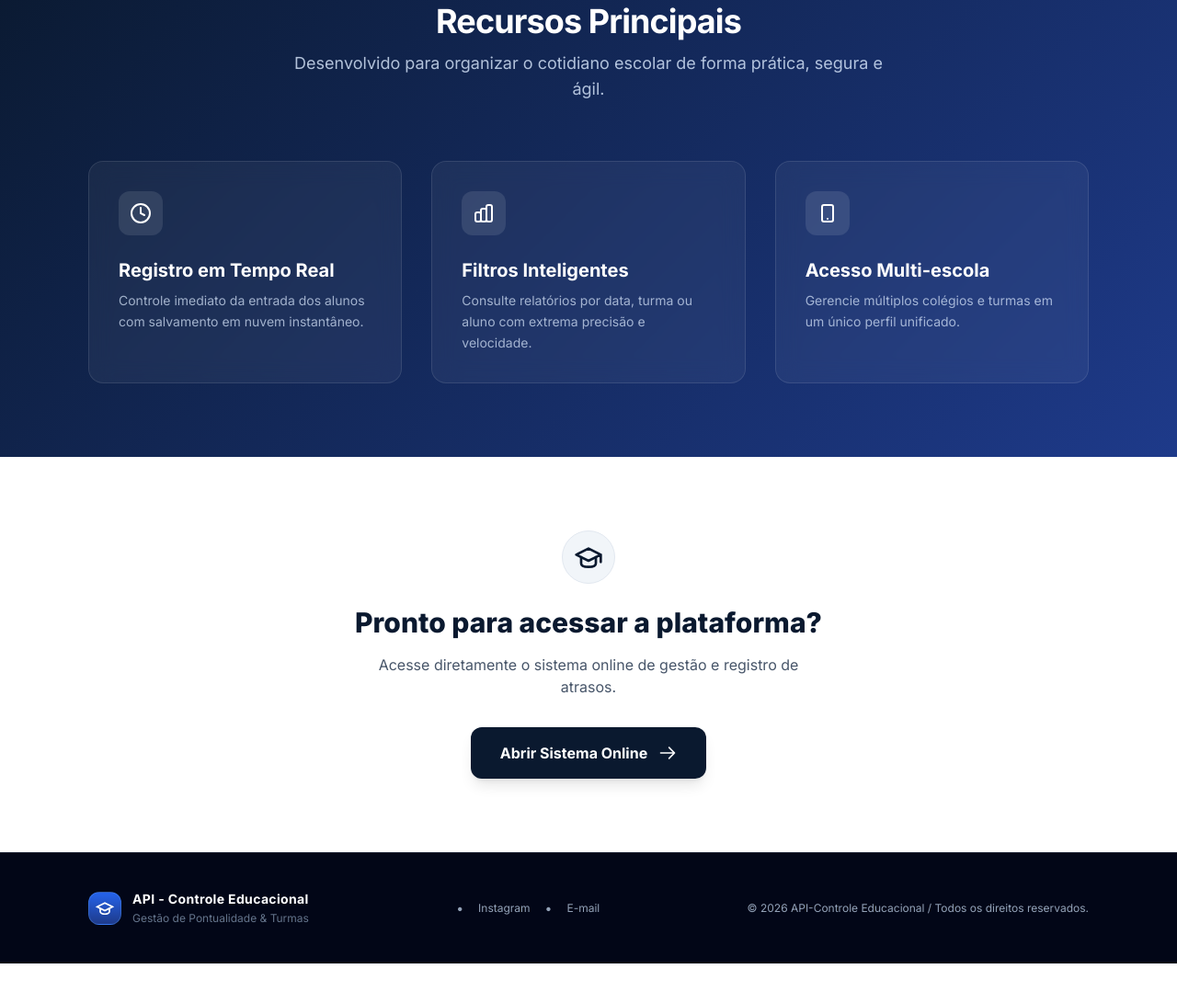
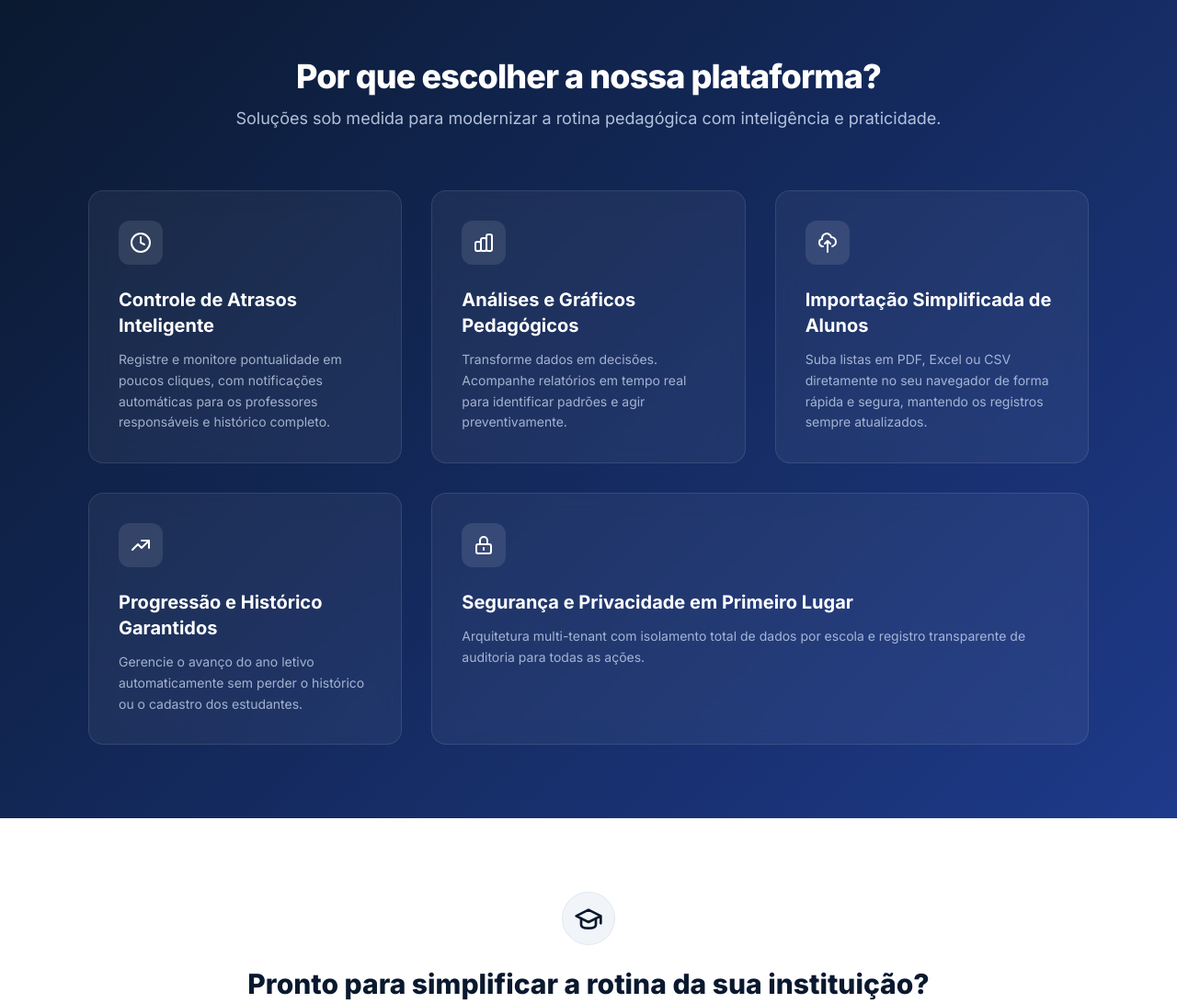
Before and after one commit to DaviLangCavalheiro/API-Controle-Educacional, a plain HTML site: page index.html in a window 1280 px wide. Shown: the part 1178-2269 px from the top of the page at 92% size. Before the commit the page ends 2226 px from the top, so only its background shows below. Drawn offline with nearby package versions, Linux system fonts and the light colour scheme.

Commit message:
Update index.html

```diff
--- a/index.html
+++ b/index.html
@@ -1,4 +1,3 @@
-
 <!DOCTYPE html>
 <html lang="pt-BR">
 <head>
@@ -63,17 +62,6 @@
         .perspective-container:hover .card-3d-right {
             transform: rotateY(0deg) rotateX(0deg) rotateZ(0deg) scale(1);
         }
-
-        /* Modal backdrop blur transition */
-        .modal-active {
-            display: flex !important;
-            animation: fadeIn 0.3s forwards;
-        }
-
-        @keyframes fadeIn {
-            from { opacity: 0; transform: scale(0.98); }
-            to { opacity: 1; transform: scale(1); }
-        }
     </style>
 </head>
 <body class="bg-white text-slate-900 antialiased selection:bg-brand-blue selection:text-white">
@@ -83,17 +71,16 @@
         <section class="relative pt-10 pb-16 md:pt-16 md:pb-24 bg-white overflow-hidden border-b border-slate-100">
             <div class="max-w-6xl mx-auto px-4 sm:px-6 lg:px-8 text-center relative z-10">
 
-                <!-- BRAND LOGO CONTAINER: MATCHING IMAGE (BLUE ROUNDED CARD WITH CAPELO + API TEXT INSIDE) -->
+                <!-- BRAND LOGO CONTAINER -->
                 <div class="inline-flex flex-col items-center justify-center mb-8">
                     <div class="w-32 h-32 sm:w-36 sm:h-36 rounded-[32px] bg-gradient-to-b from-[#0e52b2] via-[#093e91] to-[#032057] p-4 flex flex-col items-center justify-center shadow-2xl border border-blue-400/40 relative overflow-hidden group">
-                        <!-- Glass reflection effect matching icon image -->
+                        <!-- Glass reflection effect -->
                         <div class="absolute inset-0 bg-gradient-to-tr from-transparent via-white/10 to-white/20 pointer-events-none"></div>
 
-                        <!-- Capelo SVG with tassel on right -->
+                        <!-- Capelo SVG -->
                         <svg class="w-16 h-16 sm:w-20 sm:h-20 text-white drop-shadow-[0_4px_6px_rgba(0,0,0,0.3)] stroke-[2]" viewBox="0 0 24 24" fill="none" stroke="currentColor" stroke-linecap="round" stroke-linejoin="round">
                             <path d="M22 10L12 5L2 10L12 15L22 10Z"/>
                             <path d="M6 12V16.5C6 18 8.68629 19.5 12 19.5C15.3137 19.5 18 18 18 16.5V12"/>
-                            <!-- Capelo Tassel (Pingente) on right -->
                             <path d="M19.5 11.2V16C19.5 17 20.5 18 21 18" stroke-width="2"/>
                         </svg>
 
@@ -101,20 +88,19 @@
                     </div>
                 </div>
 
-                <!-- MAIN HEADING -->
+                <!-- MAIN HEADING & SUBTITLE -->
                 <h1 class="text-3xl sm:text-5xl lg:text-6xl font-extrabold text-brand-dark tracking-tight leading-tight mb-5">
-                    API - Controle Educacional
+                    Transforme a Gestão de Atrasos e a Convivência na Sua Escola
                 </h1>
 
-                <p class="text-slate-600 text-lg sm:text-xl max-w-2xl mx-auto font-normal leading-relaxed mb-8">
-                    A plataforma inteligente e simplificada para gestão de pontualidade, controle de atrasos e acompanhamento de turmas.
+                <p class="text-slate-600 text-lg sm:text-xl max-w-3xl mx-auto font-normal leading-relaxed mb-8">
+                    Uma plataforma completa, inteligente e segura para conectar a equipe pedagógica, professores, alunos e administradores em um só lugar.
                 </p>
 
                 <!-- CALL TO ACTION BUTTONS & SOCIAL / CONTACT LINKS -->
                 <div class="flex flex-col items-center justify-center gap-4">
 
                     <div class="flex flex-col sm:flex-row items-center gap-4 w-full justify-center max-w-md">
-                        <!-- Botão Acessar Plataforma Real -->
                         <a href="https://api-controle-educacional-786e6a9b.base44.app"
                            target="_blank"
                            rel="noopener noreferrer"
@@ -128,7 +114,6 @@
 
                     <!-- Social Media & Email Buttons -->
                     <div class="flex flex-wrap items-center justify-center gap-3 mt-4">
-                        <!-- Instagram Button -->
                         <a href="https://www.instagram.com/api_registros.de.atrasos"
                            target="_blank"
                            rel="noopener noreferrer"
@@ -139,7 +124,6 @@
                             <span>api_controle.educacional</span>
                         </a>
 
-                        <!-- Email Button -->
                         <a href="mailto:API.registrodeatrasos@gmail.com"
                            class="inline-flex items-center gap-2 bg-slate-50 hover:bg-blue-50 hover:text-brand-accent text-slate-700 px-4 py-2 rounded-xl text-xs sm:text-sm font-semibold border border-slate-200 transition-all shadow-sm">
                             <svg class="w-4 h-4 text-brand-blue" fill="none" stroke="currentColor" viewBox="0 0 24 24">
@@ -173,7 +157,6 @@
                                 Painel do Professor
                             </span>
                         </div>
-                        <!-- Simulated Screenshot Content -->
                         <div class="bg-slate-900 text-white p-4 rounded-b-xl border-t border-slate-800 space-y-3">
                             <div class="text-[11px] text-slate-400">Boa noite, DAVI!</div>
                             <div class="text-sm font-bold">Painel do professor</div>
@@ -198,7 +181,6 @@
                                 Alunos Atrasados
                             </span>
                         </div>
-                        <!-- Simulated Screenshot Content -->
                         <div class="bg-slate-900 text-white p-4 rounded-b-xl border-t border-slate-800 space-y-3">
                             <div class="text-sm font-bold">Alunos atrasados</div>
                             <div class="flex gap-2">
@@ -221,7 +203,6 @@
                                 Trocar Colégio
                             </span>
                         </div>
-                        <!-- Simulated Screenshot Content -->
                         <div class="bg-slate-900 text-white p-4 rounded-b-xl border-t border-slate-800 space-y-2">
                             <div class="bg-white text-slate-900 p-3 rounded-lg shadow-inner text-center space-y-1">
                                 <div class="font-bold text-xs">Trocar colégio</div>
@@ -234,57 +215,93 @@
             </div>
         </section>
 
-        <!-- Feature Highlights Section (Navy Background) -->
+        <!-- Detailed Features / "Por que escolher a nossa plataforma?" Section -->
         <section class="py-20 custom-gradient-navy text-white">
             <div class="max-w-6xl mx-auto px-4 sm:px-6 lg:px-8">
-                <div class="text-center max-w-2xl mx-auto mb-16">
-                    <h2 class="text-2xl sm:text-4xl font-bold tracking-tight">
-                        Recursos Principais
+                <div class="text-center max-w-3xl mx-auto mb-16">
+                    <h2 class="text-2xl sm:text-4xl font-extrabold tracking-tight">
+                        Por que escolher a nossa plataforma?
                     </h2>
                     <p class="text-blue-100/80 mt-3 text-base sm:text-lg">
-                        Desenvolvido para organizar o cotidiano escolar de forma prática, segura e ágil.
+                        Soluções sob medida para modernizar a rotina pedagógica com inteligência e praticidade.
                     </p>
                 </div>
 
-                <div class="grid md:grid-cols-3 gap-8">
+                <div class="grid md:grid-cols-2 lg:grid-cols-3 gap-8">
                     <!-- Feature Card 1 -->
-                    <div class="bg-white/5 backdrop-blur-md p-8 rounded-2xl border border-white/10 hover:border-white/20 transition-all hover:scale-105">
+                    <div class="bg-white/5 backdrop-blur-md p-8 rounded-2xl border border-white/10 hover:border-white/20 transition-all hover:scale-105 flex flex-col justify-between">
+                        <div>
                             <div class="w-12 h-12 rounded-xl bg-white/10 flex items-center justify-center mb-6 text-white">
                                 <svg class="w-6 h-6" fill="none" stroke="currentColor" viewBox="0 0 24 24">
                                     <circle cx="12" cy="12" r="10" stroke-width="2"/>
                                     <polyline points="12 6 12 12 16 14" stroke-width="2" stroke-linecap="round"/>
                                 </svg>
                             </div>
-                        <h3 class="text-xl font-bold mb-2">Registro em Tempo Real</h3>
+                            <h3 class="text-xl font-bold mb-3">Controle de Atrasos Inteligente</h3>
                             <p class="text-blue-100/70 text-sm leading-relaxed">
-                            Controle imediato da entrada dos alunos com salvamento em nuvem instantâneo.
+                                Registre e monitore pontualidade em poucos cliques, com notificações automáticas para os professores responsáveis e histórico completo.
                             </p>
+                        </div>
                     </div>
 
                     <!-- Feature Card 2 -->
-                    <div class="bg-white/5 backdrop-blur-md p-8 rounded-2xl border border-white/10 hover:border-white/20 transition-all hover:scale-105">
+                    <div class="bg-white/5 backdrop-blur-md p-8 rounded-2xl border border-white/10 hover:border-white/20 transition-all hover:scale-105 flex flex-col justify-between">
+                        <div>
                             <div class="w-12 h-12 rounded-xl bg-white/10 flex items-center justify-center mb-6 text-white">
                                 <svg class="w-6 h-6" fill="none" stroke="currentColor" viewBox="0 0 24 24">
                                     <path stroke-linecap="round" stroke-linejoin="round" stroke-width="2" d="M9 19v-6a2 2 0 00-2-2H5a2 2 0 00-2 2v6a2 2 0 002 2h2a2 2 0 002-2zm0 0V9a2 2 0 012-2h2a2 2 0 012 2v10m-6 0a2 2 0 002 2h2a2 2 0 002-2m0 0V5a2 2 0 012-2h2a2 2 0 012 2v14a2 2 0 01-2 2h-2a2 2 0 01-2-2z"/>
                                 </svg>
                             </div>
-                        <h3 class="text-xl font-bold mb-2">Filtros Inteligentes</h3>
+                            <h3 class="text-xl font-bold mb-3">Análises e Gráficos Pedagógicos</h3>
                             <p class="text-blue-100/70 text-sm leading-relaxed">
-                            Consulte relatórios por data, turma ou aluno com extrema precisão e velocidade.
+                                Transforme dados em decisões. Acompanhe relatórios em tempo real para identificar padrões e agir preventivamente.
                             </p>
+                        </div>
                     </div>
 
                     <!-- Feature Card 3 -->
-                    <div class="bg-white/5 backdrop-blur-md p-8 rounded-2xl border border-white/10 hover:border-white/20 transition-all hover:scale-105">
+                    <div class="bg-white/5 backdrop-blur-md p-8 rounded-2xl border border-white/10 hover:border-white/20 transition-all hover:scale-105 flex flex-col justify-between">
+                        <div>
                             <div class="w-12 h-12 rounded-xl bg-white/10 flex items-center justify-center mb-6 text-white">
                                 <svg class="w-6 h-6" fill="none" stroke="currentColor" viewBox="0 0 24 24">
-                                <path stroke-linecap="round" stroke-linejoin="round" stroke-width="2" d="M12 18h.01M8 21h8a2 2 0 002-2V5a2 2 0 00-2-2H8a2 2 0 00-2 2v14a2 2 0 002 2z"/>
+                                    <path stroke-linecap="round" stroke-linejoin="round" stroke-width="2" d="M7 16a4 4 0 01-.88-7.903A5 5 0 0115.9 6L16 6a5 5 0 011 9.9M15 13l-3-3m0 0l-3 3m3-3v12"/>
                                 </svg>
                             </div>
-                        <h3 class="text-xl font-bold mb-2">Acesso Multi-escola</h3>
+                            <h3 class="text-xl font-bold mb-3">Importação Simplificada de Alunos</h3>
                             <p class="text-blue-100/70 text-sm leading-relaxed">
-                            Gerencie múltiplos colégios e turmas em um único perfil unificado.
+                                Suba listas em PDF, Excel ou CSV diretamente no seu navegador de forma rápida e segura, mantendo os registros sempre atualizados.
                             </p>
+                        </div>
+                    </div>
+
+                    <!-- Feature Card 4 -->
+                    <div class="bg-white/5 backdrop-blur-md p-8 rounded-2xl border border-white/10 hover:border-white/20 transition-all hover:scale-105 flex flex-col justify-between">
+                        <div>
+                            <div class="w-12 h-12 rounded-xl bg-white/10 flex items-center justify-center mb-6 text-white">
+                                <svg class="w-6 h-6" fill="none" stroke="currentColor" viewBox="0 0 24 24">
+                                    <path stroke-linecap="round" stroke-linejoin="round" stroke-width="2" d="M13 7h8m0 0v8m0-8l-8 8-4-4-6 6"/>
+                                </svg>
+                            </div>
+                            <h3 class="text-xl font-bold mb-3">Progressão e Histórico Garantidos</h3>
+                            <p class="text-blue-100/70 text-sm leading-relaxed">
+                                Gerencie o avanço do ano letivo automaticamente sem perder o histórico ou o cadastro dos estudantes.
+                            </p>
+                        </div>
+                    </div>
+
+                    <!-- Feature Card 5 -->
+                    <div class="bg-white/5 backdrop-blur-md p-8 rounded-2xl border border-white/10 hover:border-white/20 transition-all hover:scale-105 md:col-span-2 lg:col-span-2 flex flex-col justify-between">
+                        <div>
+                            <div class="w-12 h-12 rounded-xl bg-white/10 flex items-center justify-center mb-6 text-white">
+                                <svg class="w-6 h-6" fill="none" stroke="currentColor" viewBox="0 0 24 24">
+                                    <path stroke-linecap="round" stroke-linejoin="round" stroke-width="2" d="M12 15v2m-6 4h12a2 2 0 002-2v-6a2 2 0 00-2-2H6a2 2 0 00-2 2v6a2 2 0 002 2zm10-10V7a4 4 0 00-8 0v4h8z"/>
+                                </svg>
+                            </div>
+                            <h3 class="text-xl font-bold mb-3">Segurança e Privacidade em Primeiro Lugar</h3>
+                            <p class="text-blue-100/70 text-sm leading-relaxed">
+                                Arquitetura multi-tenant com isolamento total de dados por escola e registro transparente de auditoria para todas as ações.
+                            </p>
+                        </div>
                     </div>
                 </div>
             </div>
@@ -300,17 +317,17 @@
                     </svg>
                 </div>
                 <h2 class="text-3xl font-extrabold text-brand-dark mb-4">
-                    Pronto para acessar a plataforma?
+                    Pronto para simplificar a rotina da sua instituição?
                 </h2>
                 <p class="text-slate-600 mb-8 max-w-lg mx-auto">
-                    Acesse diretamente o sistema online de gestão e registro de atrasos.
+                    Acesse diretamente a plataforma inteligente e transforme a gestão escolar agora mesmo.
                 </p>
                 <div class="flex flex-col sm:flex-row gap-4 justify-center items-center">
                     <a href="https://api-controle-educacional-786e6a9b.base44.app"
                        target="_blank"
                        rel="noopener noreferrer"
                        class="inline-flex items-center justify-center gap-3 bg-brand-dark hover:bg-brand-blue text-white px-8 py-4 rounded-xl font-bold text-base shadow-lg transition-all transform hover:-translate-y-0.5 w-full sm:w-auto">
-                        <span>Abrir Sistema Online</span>
+                        <span>Acessar Plataforma Agora</span>
                         <svg class="w-5 h-5" fill="none" stroke="currentColor" viewBox="0 0 24 24">
                             <path stroke-linecap="round" stroke-linejoin="round" stroke-width="2" d="M14 5l7 7m0 0l-7 7m7-7H3"/>
                         </svg>
@@ -337,8 +354,6 @@
             </div>
 
             <div class="flex flex-wrap items-center justify-center gap-4">
-                </a>
-                <span>•</span>
                 <a href="https://www.instagram.com/api_registros.de.atrasos" target="_blank" rel="noopener noreferrer" class="hover:text-pink-500 transition-colors text-xs flex items-center gap-1.5">
                     <span>Instagram</span>
                 </a>
```
Lines whose indentation alone changed are shown as unchanged.
